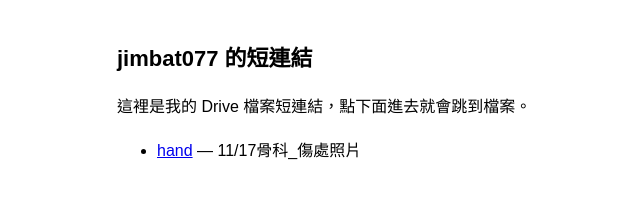
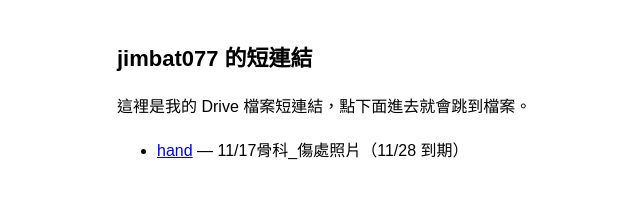
Before and after one commit to jimbat077/go, a plain HTML site: page index.html in a window 1280 px wide. Shown: the whole page, without its empty margins (203-843 px from the left). Drawn offline with Linux system fonts and the light colour scheme.

Commit message:
Note hand link expiry

```diff
--- a/index.html
+++ b/index.html
@@ -10,7 +10,7 @@
 <h1>jimbat077 的短連結</h1>
 <p>這裡是我的 Drive 檔案短連結，點下面進去就會跳到檔案。</p>
 <ul>
-<li><a href="hand/">hand</a> — 11/17骨科_傷處照片</li>
+<li><a href="hand/">hand</a> — 11/17骨科_傷處照片（11/28 到期）</li>
 </ul>
 </body>
 </html>
```
